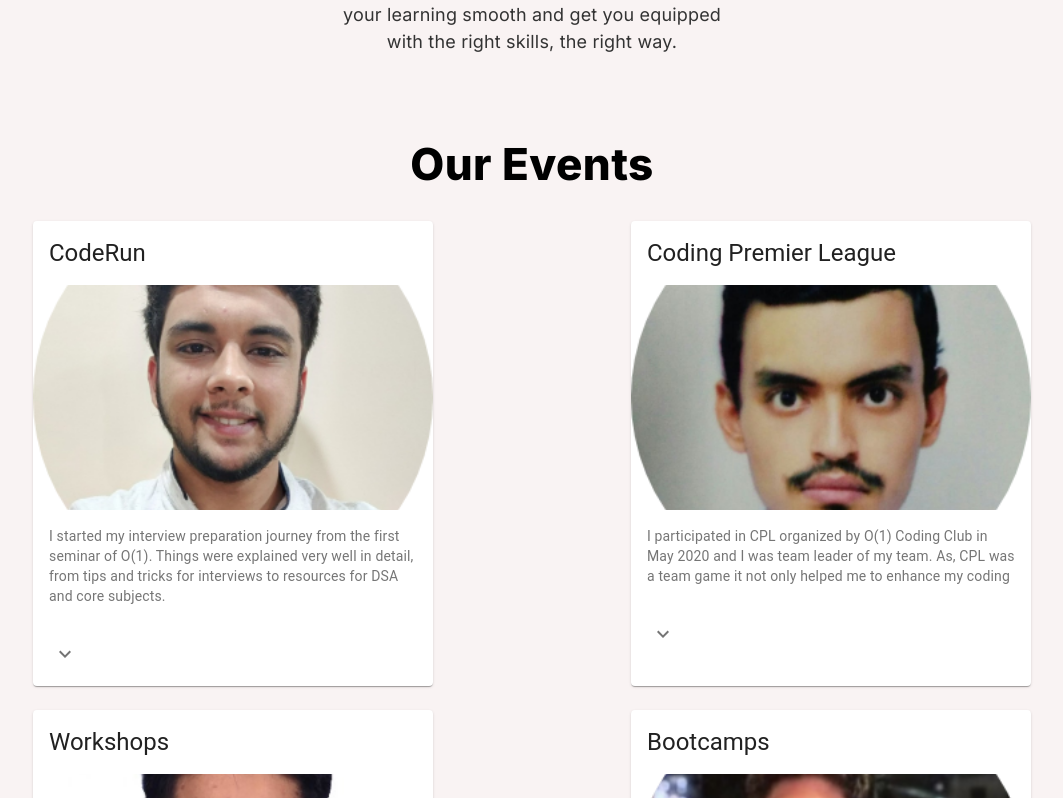
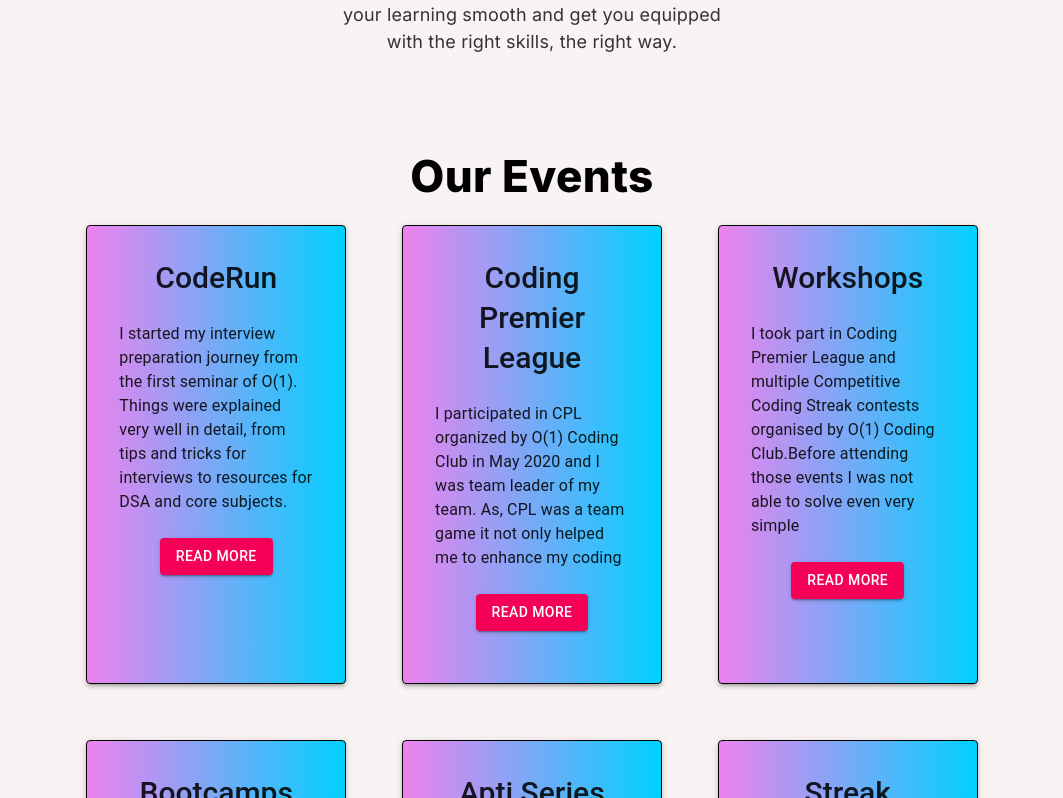
Before and after one commit to immortal-j/o1, a React (Create React App) app: page / in a window 1280 px wide. Shown: the part 1302-2100 px from the top of the page, without its empty margins (108-1171 px from the left). Built offline with nearby package versions, Linux system fonts and the light colour scheme.

Commit message:
Updated Events cards and added basic dialog boxes

```diff
--- a/src/components/Events/Array1.js
+++ b/src/components/Events/Array1.js
@@ -5,6 +5,7 @@ var arr=[
         description1:'I started my interview preparation journey from the first seminar of O(1). Things were explained very well in detail, from tips and tricks for interviews to resources for DSA and core subjects.',
         description2:'CPL was one of the highlights for me as I was able to improve my problem solving skills significantly. I would recommend O(1) to every fresher looking for mentorship, guidance and a productive atmosphere to learn and grow.',
         image:'images/akshay Mishra.png',
+        bg: 'linear-gradient(90deg, #EE82EE 0%, #00D1FF 100%)'
     },
     {
         id:2,
@@ -12,6 +13,7 @@ var arr=[
         description1:'I participated in CPL organized by O(1) Coding Club in May 2020 and I was team leader of my team. As, CPL was a team game it not only helped me to enhance my coding',
         description2:'skills but also helped me to understand- 1. How to collaboratively solve a problem as a team. 2. Other better approaches for the same problem that you find out after discussing with your team mates. I would highly recommend to participate in CPL contest organized by O(1) coding club.',
         image:'images/Amarkumar Mishra.png',
+        bg: 'linear-gradient(90deg, #EE82EE 0%, #00D1FF 100%)'
     },
     {
         id:3,
@@ -19,6 +21,7 @@ var arr=[
         description1:'I took part in Coding Premier League and multiple Competitive Coding Streak contests organised by O(1) Coding Club.Before attending those events I was not able to solve even very simple',
         description2:'coding problems on Codechef and Codeforces but after receiving proper guidance on resources and improving thought process for solving problems by O(1) Coding Club, I improved a lot in few months. None of the interviews I gave had gone without solving a coding problem, so I would suggest to improve your competitive coding skill if you are not good in it and I would highly recommend to be part of O(1) Coding Club and take active participation in various contests and sessions organized by them.',
         image:'images/Sudhanshu Bhogal.png',
+        bg: 'linear-gradient(90deg, #EE82EE 0%, #00D1FF 100%)'
     },
     {
         id:4,
@@ -26,21 +29,23 @@ var arr=[
         description1:'CPL and various knowledge sessions helped me in my competitive coding and interview preparation.CPL was quite helpful as it helped to improve competitive coding in a fun',
         description2:'way and it also improved coding culture. It would help beginners to kickstart their coding journey. Various off-campus opportunities were also posted which can help to avoid missing on opportunities.',
         image:'images/Pranav Manbhekar.png',
+        bg: 'linear-gradient(90deg, #EE82EE 0%, #00D1FF 100%)'
     },
     {
         id:5,
         name:'Apti Series',
         description1:'The CPL helped me to maintain the speed and accuracy of problem-solving. Senior-Junior interaction was increased during these events. The Knowledge sessions were quite informative.',
-        description2:'',
+        description2:'It was the best learning experience for me because it had coding problems of all levels, starting right from basics and going up to difficult problems to be solved in 2.5 - 3 hours. It made a good habit of solving problems on daily basis and helped us to have a grip on competitive coding questions. As far as the interviews are concerned, the videos uploaded by O(1) were very helpful particular to each company, where they told us what exactly do they expect and how to prepare for it. ',
         image:'images/Vishal Kriplani.png',
+        bg: 'linear-gradient(90deg, #EE82EE 0%, #00D1FF 100%)'
     },
     {
         id:6,
         name:'Streak',
         description1:'The CPL helped me to maintain the speed and accuracy of problem-solving. Senior-Junior interaction was increased during these events. The Knowledge sessions were quite informative.',
-        description2:'',
+        description2:'My first experience with O(1) coding club was from their first seminar and since then, I have nothing but good things to say. From their guidance relating to placements, both on and off campus',
         image:'images/Vishal Kriplani.png',
+        bg: 'linear-gradient(90deg, #EE82EE 0%, #00D1FF 100%)'
     },
-
 ]
 export default arr;
--- a/src/components/Events/EventCard.js
+++ b/src/components/Events/EventCard.js
@@ -1,18 +1,23 @@
 import React from 'react';
 import { makeStyles } from '@material-ui/core/styles';
-import Card from '@material-ui/core/Card';
+import {Box, Grid, Card, Typography, Button} from '@material-ui/core';
 import CardHeader from '@material-ui/core/CardHeader';
 import CardMedia from '@material-ui/core/CardMedia';
 import CardContent from '@material-ui/core/CardContent';
 import CardActions from '@material-ui/core/CardActions';
-import IconButton from '@material-ui/core/IconButton';
-import Typography from '@material-ui/core/Typography';
-import { red } from '@material-ui/core/colors';
-import ExpandMoreIcon from '@material-ui/icons/ExpandMore';
+import Dialog from '@material-ui/core/Dialog';
+import DialogActions from '@material-ui/core/DialogActions';
+import DialogContent from '@material-ui/core/DialogContent';
+import DialogContentText from '@material-ui/core/DialogContentText';
+import DialogTitle from '@material-ui/core/DialogTitle';
+import Slide from '@material-ui/core/Slide';
+
 
 const useStyles = makeStyles((theme) => ({
   root: {
     maxWidth: 400,
+    border: '1px solid black',
+    // background: 'radial-gradient(#1fe4f5, #3fbafe)'
   },
   media: {
     height: 0,
@@ -28,41 +33,78 @@ const useStyles = makeStyles((theme) => ({
   expandOpen: {
     transform: 'rotate(180deg)',
   },
-  avatar: {
-    backgroundColor: red[500],
+  heading: {
+    textAlign: 'center',
+    fontSize: '30px',
+    fontWeight: 500,
   },
+  btn: {
+    marginBottom: '20px',
+  }
 }));
+
+const Transition = React.forwardRef(function Transition(props, ref) {
+  return <Slide direction="up" ref={ref} {...props} />;
+});
 
 export default function EventCard(props) {
   const classes = useStyles();
   const [expanded, setExpanded] = React.useState(false);
+  const [open, setOpen] = React.useState(false);
+
+  const handleClickOpen = () => {
+    setOpen(true);
+  };
+
+  const handleClose = () => {
+    setOpen(false);
+  };
 
   const handleExpandClick = () => {
     setExpanded(!expanded);
   };
 
   return (
-    <Card className={classes.root}>
-      <CardHeader
-        title={props.event.name}
-        // title="Shrimp and Chorizo Paella"
-      />
-      <CardMedia
+    <Card className={classes.root} elevation={3} style={{ background: props.event.bg }} >
+      {/* <CardMedia
         className={classes.media}
         image={props.event.image}
         // image="/static/images/cards/paella.jpg"
         title="Paella dish"
-      />
-      <CardContent>
-        <Typography variant="body2" color="textSecondary" component="p">
-        {props.event.description1}
-        </Typography>
-      </CardContent>
-      <CardActions disableSpacing>
+      /> */}
+      {/* <CardActions disableSpacing>
         <IconButton>
           <ExpandMoreIcon />
         </IconButton>
-      </CardActions>
+       </CardActions> */}
+      <Box m={4}>
+      <Grid container justifyContent='center' spacing={3} >
+      <Grid item xs={12}>
+      <Typography variant='h5' className={classes.heading} >{props.event.name}</Typography></Grid>
+      <Grid item xs={12} >
+      <Typography>{props.event.description1}</Typography></Grid>
+      <Grid container item xs={12} justifyContent='center' >
+      <Button variant="contained" color="secondary" className={classes.btn} onClick={handleClickOpen} >
+        Read More
+      </Button>
+      <Dialog
+        open={open}
+        TransitionComponent={Transition}
+        keepMounted
+        onClose={handleClose}
+        aria-labelledby="alert-dialog-slide-title"
+        aria-describedby="alert-dialog-slide-description"
+      >
+        <DialogTitle id="alert-dialog-slide-title">{props.event.name}</DialogTitle>
+        <DialogContent>
+          <DialogContentText id="alert-dialog-slide-description">
+            {props.event.description2}
+          </DialogContentText>
+        </DialogContent>
+      </Dialog>
+      </Grid>
+      </Grid>
+      </Box>
     </Card>
   );
 }
--- a/src/components/Events/OurEvents.js
+++ b/src/components/Events/OurEvents.js
@@ -18,18 +18,24 @@ function OurEvents(){
     const classes=useStyles();
     return(
         <div>
-        <Box m={8}>
-            <Grid container justifyContent='center' spacing={3}>
-                <Grid item container xs={12} sm={12} justifyContent='center'>
+        <Box m={10}>
+            <Grid container justifyContent='center' spacing={2}>
+                <Grid item container xs={12} justifyContent='center'>
                     <Typography className={classes.title}>
                     Our Events
                     </Typography>
                 </Grid>
+                <Grid item xs={0} sm={1}>
+                </Grid>
+                <Grid container item xs={12} sm={10} justifyContent='center' spacing={7} >
                 {Arr.map((e) => (
-                    <Grid item container xs={12} sm={6} justifyContent='center'>
+                    <Grid item container xs={12} sm={4} justifyContent='center'>
                         <EventCard event={e} />
                     </Grid>
                 ))}
+                </Grid>
+                <Grid item sm={1} xs={0}>
+                </Grid>
             </Grid>
         </Box>
         </div>
```
Also changed, not shown: 1 other file (tests, documents, lock files or other folders).
